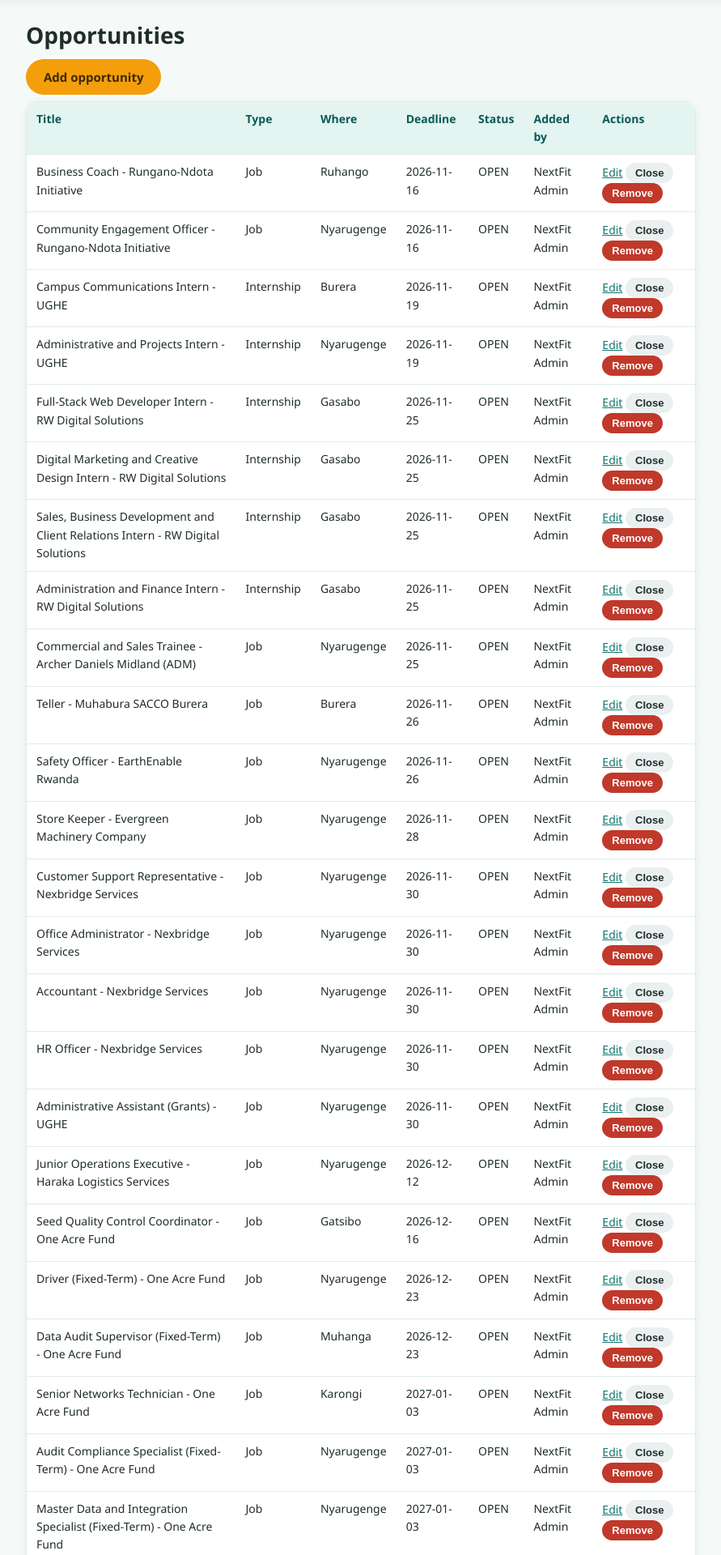
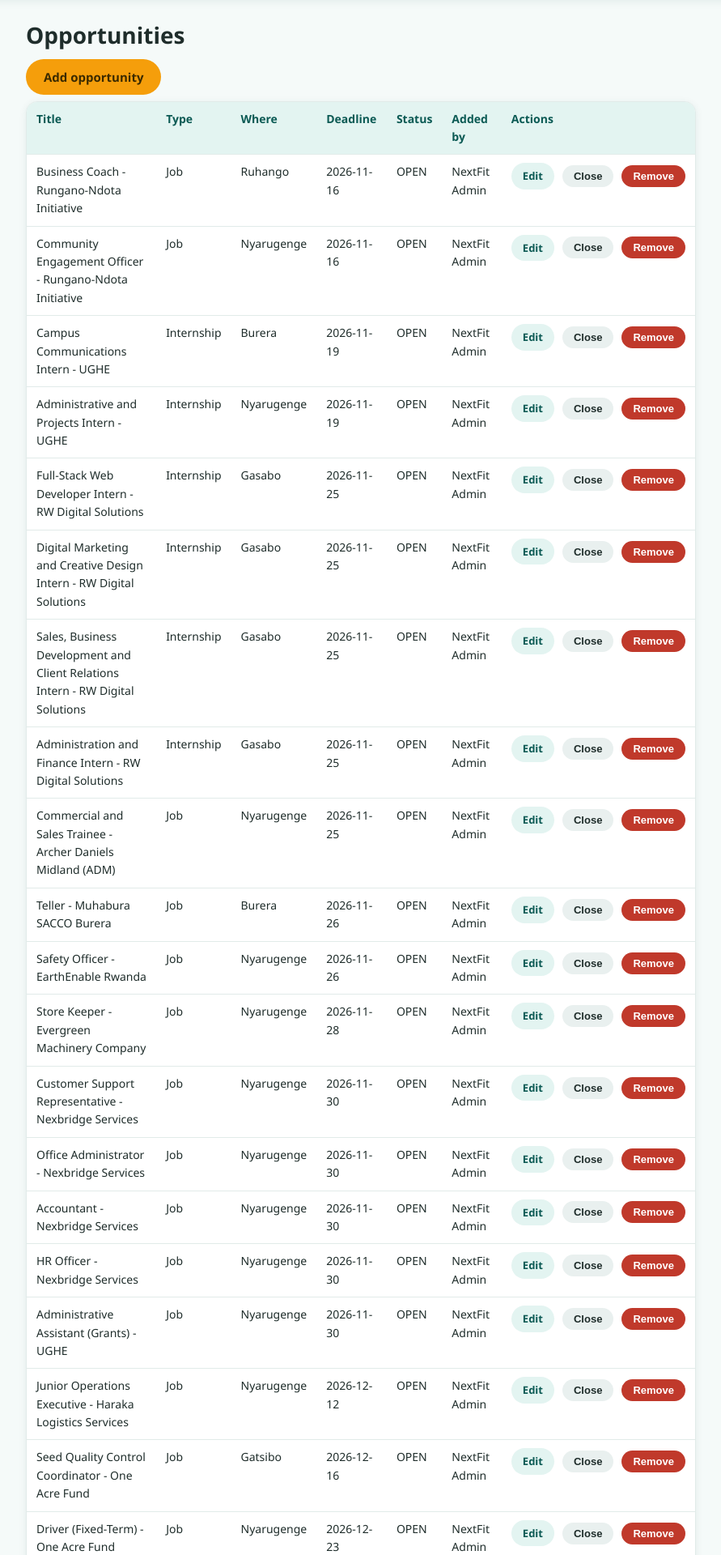
Before and after one commit to Ines-karega/NextFit, a Flask app: page /admin/opportunities in a window 1280 px wide. Shown: the part 65-1985 px from the top of the page at 81% size, without its empty margins (194-1085 px from the left). Run offline with Flask 3, Linux system fonts and the light colour scheme; the visitor is signed in with stand-in values (Sample User, id 1); data comes from the database, SQL or seed files in the repository; some libraries are stand-ins or nearby versions.

Commit message:
Space out the admin Edit, Close and Remove buttons and add a Show password option

```diff
--- a/frontend/static/app.js
+++ b/frontend/static/app.js
@@ -32,3 +32,21 @@ for (var i = 0; i < provinceBoxes.length; i++) {
     });
   })(provinceBoxes[i]);
 }
+
+// Adds a "Show password" tick box under every password box, so people can
+// check what they typed. Ticking it shows the letters; unticking hides them again.
+var passwordBoxes = document.querySelectorAll('input[type="password"]');
+for (var j = 0; j < passwordBoxes.length; j++) {
+  (function (passwordBox) {
+    var tick = document.createElement("input");
+    tick.type = "checkbox";
+    var label = document.createElement("label");
+    label.className = "check show-password";
+    label.appendChild(tick);
+    label.appendChild(document.createTextNode(" Show password"));
+    passwordBox.insertAdjacentElement("afterend", label);
+    tick.addEventListener("change", function () {
+      passwordBox.type = tick.checked ? "text" : "password";
+    });
+  })(passwordBoxes[j]);
+}
--- a/frontend/static/style.css
+++ b/frontend/static/style.css
@@ -104,6 +104,12 @@ table { width: 100%; border-collapse: collapse; font-size: 14px; }
 th { background: var(--green-soft); color: var(--green-dark); text-align: left; }
 th, td { padding: 10px 12px; border-bottom: 1px solid var(--line); text-align: left; vertical-align: top; }
 td button { padding: 5px 12px; font-size: 13px; }
+/* Edit / Close / Remove in the admin's list: one row, evenly spaced, never stacked */
+.row-actions { display: flex; flex-wrap: nowrap; align-items: center; gap: 10px; }
+.row-actions form { margin: 0; }
+.row-actions button, .button.small { padding: 6px 14px; font-size: 13px; white-space: nowrap; }
+.button.small { background: var(--green-soft); color: var(--green-dark); }
+.button.small:hover { background: #cfe9e4; }
 
 @media (min-width: 640px) {
   .filters .row { grid-template-columns: 1fr 1fr; }
@@ -111,3 +117,4 @@ td button { padding: 5px 12px; font-size: 13px; }
   .hero { padding: 48px 40px; }
   .hero h1 { font-size: 38px; }
 }
+.show-password { display: block; margin: 8px 0 0; font-size: 14px; color: var(--muted); }
--- a/frontend/templates/admin_opps.html
+++ b/frontend/templates/admin_opps.html
@@ -15,11 +15,14 @@
     <td>{% if o['status'] == 'OPEN' and o['deadline'] < today %}<span class="urgent">Deadline passed</span>{% else %}{{ o['status'] }}{% endif %}</td>
     <td>{% if o['added_by_name'] %}{{ o['added_by_name'] }}{% elif o['added_by'] %}Removed account{% else %}Not recorded{% endif %}</td>
     <td>
-      <a href="{{ url_for('admin_edit', opp_id=o['id']) }}">Edit</a>
-      {% if o['status'] == 'OPEN' %}
-      <form class="inline" method="post" action="{{ url_for('admin_close', opp_id=o['id']) }}"><button class="grey">Close</button></form>
-      {% endif %}
-      <form class="inline" method="post" action="{{ url_for('admin_delete', opp_id=o['id']) }}" onsubmit="return confirm('Remove this opportunity?')"><button class="red">Remove</button></form>
+      {# the three actions sit side by side with space between them #}
+      <div class="row-actions">
+        <a class="button small" href="{{ url_for('admin_edit', opp_id=o['id']) }}">Edit</a>
+        {% if o['status'] == 'OPEN' %}
+        <form method="post" action="{{ url_for('admin_close', opp_id=o['id']) }}"><button class="grey">Close</button></form>
+        {% endif %}
+        <form method="post" action="{{ url_for('admin_delete', opp_id=o['id']) }}" onsubmit="return confirm('Remove this opportunity?')"><button class="red">Remove</button></form>
+      </div>
     </td>
   </tr>
   {% endfor %}
```
